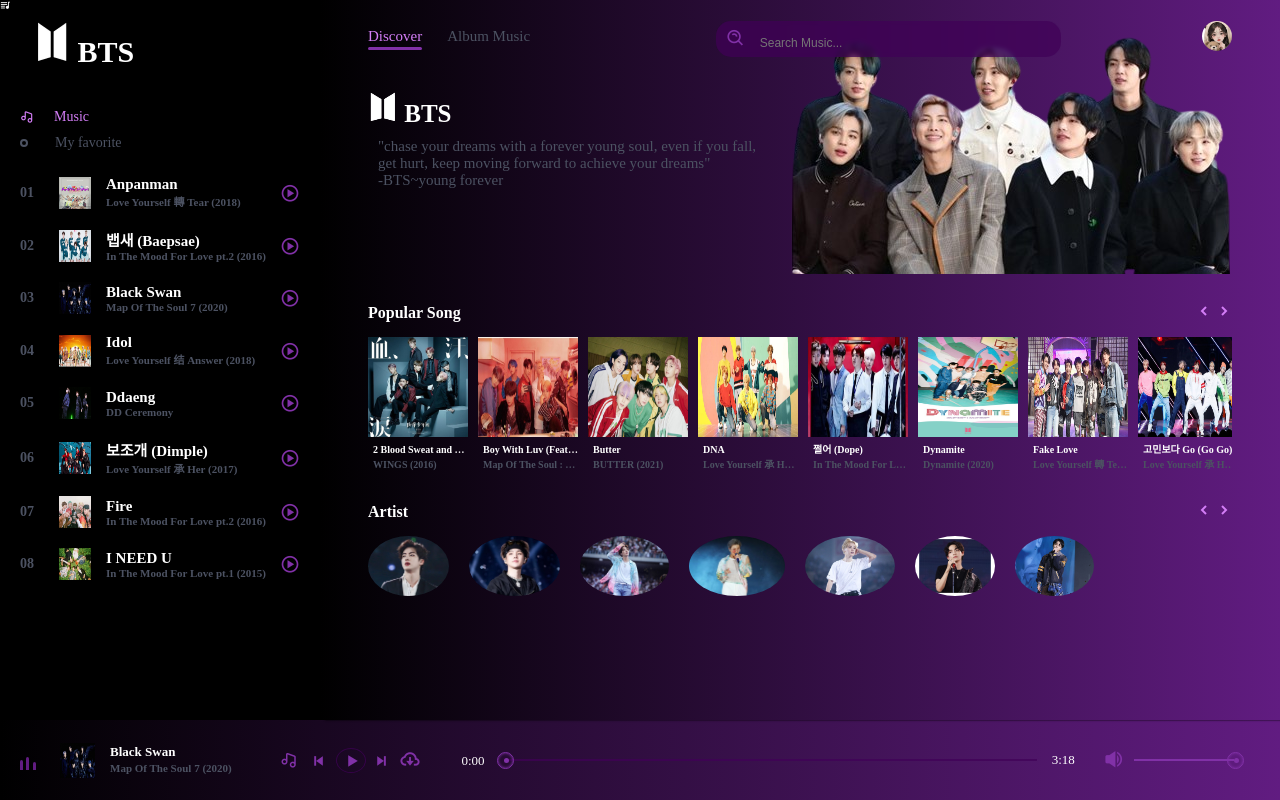
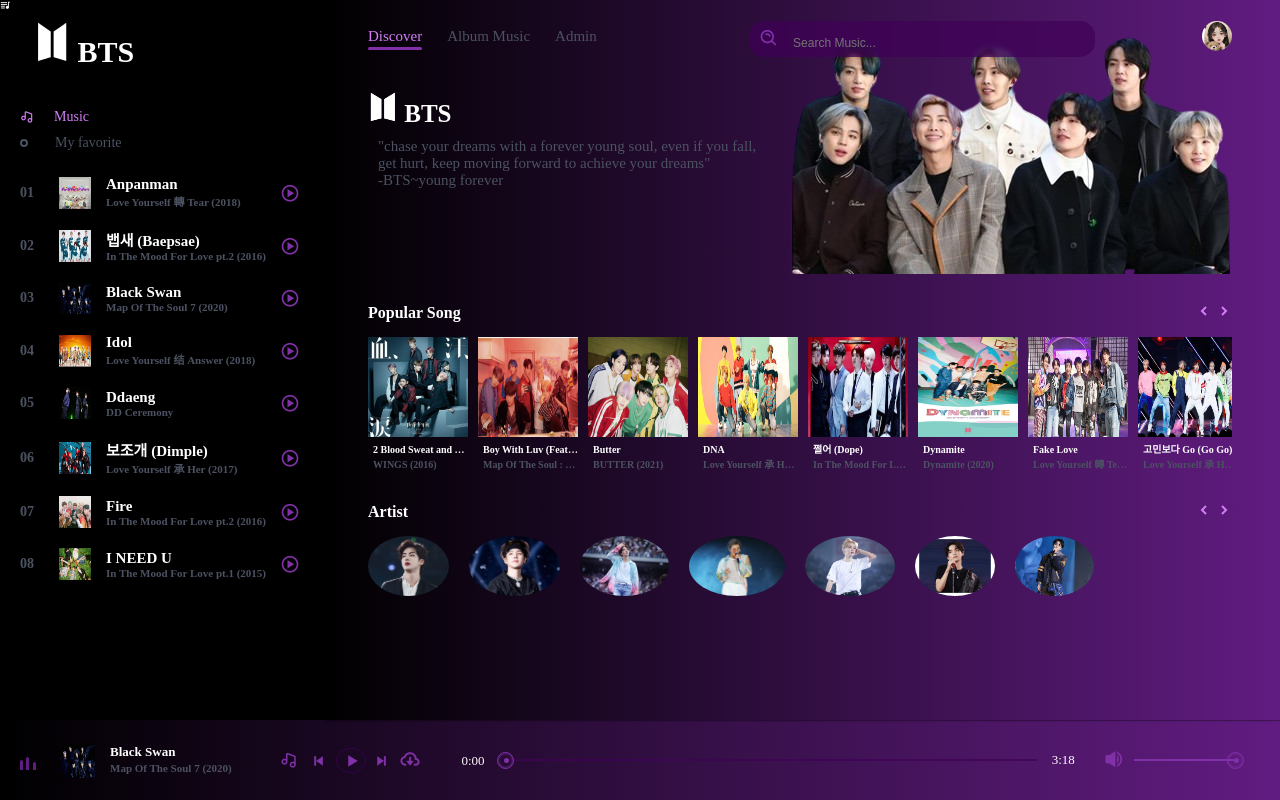
Before and after one commit to nunaprameswari/Ujian, a Django app: page / in a window 1280 px wide. Run offline with Django 4.2, Linux system fonts and the light colour scheme.

Commit message:
penambahan admin

```diff
--- a/army/templates/music.html
+++ b/army/templates/music.html
@@ -141,6 +141,7 @@
                 <ul>
                     <li>Discover <span></span></li>
                     <li>Album Music</li>
+                    <li>Admin</li>
                 </ul>
                 <div class="search">
                     <i class='bx bx-search-alt'></i>
```
